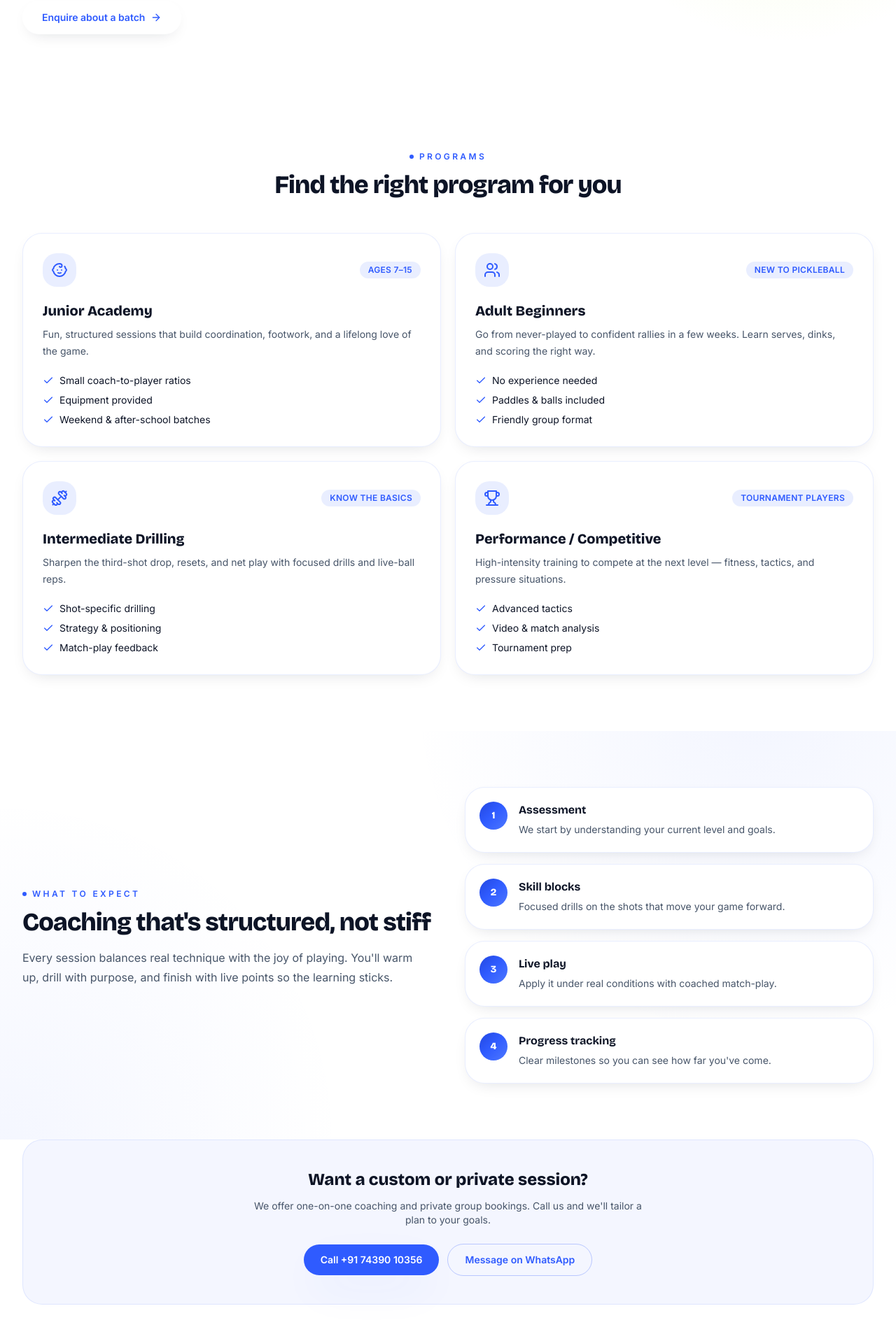
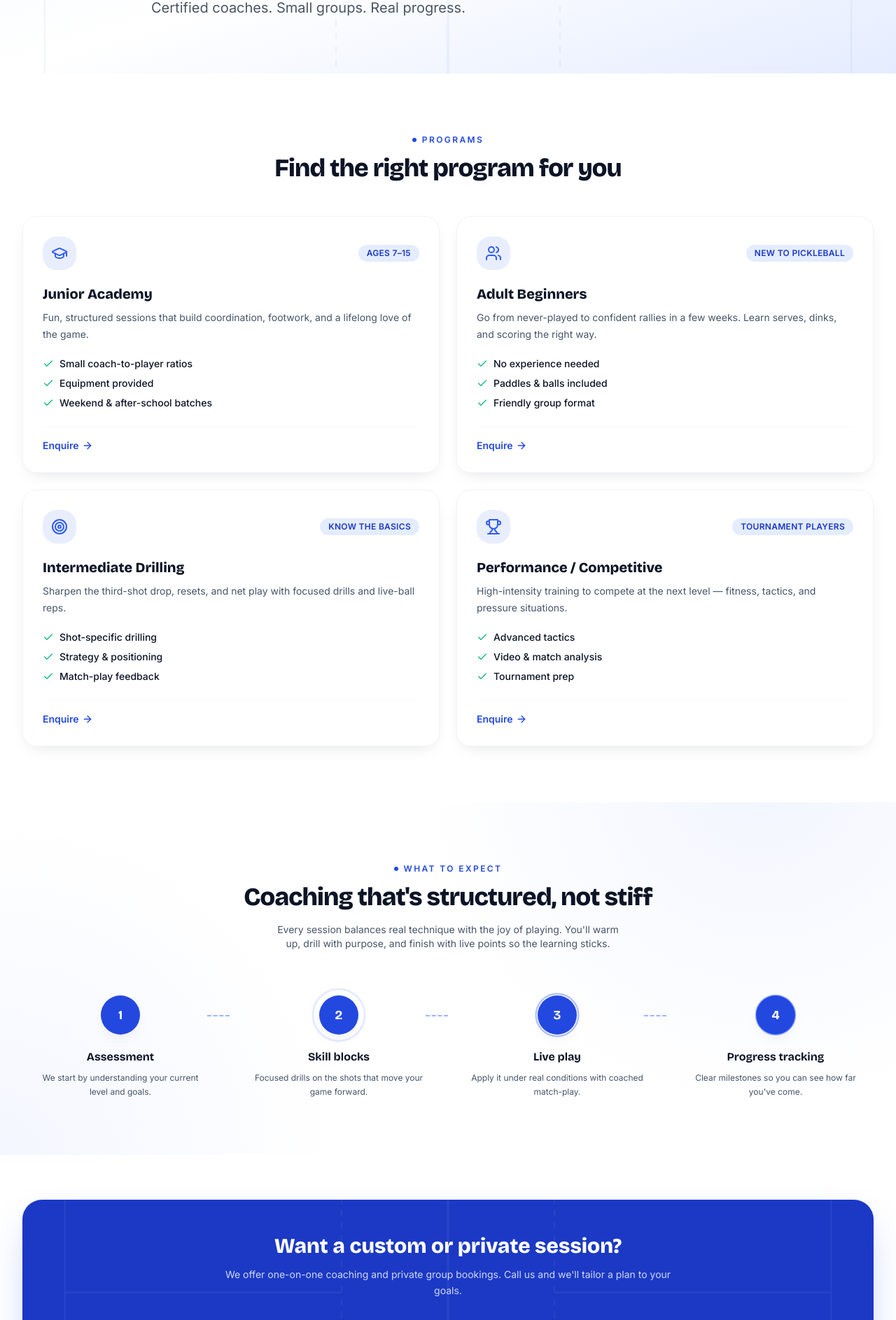
Before and after one commit to rg6830303/breathe-web, a Next.js app: page /coaching in a window 1280 px wide. Shown: the part 400-2287 px from the top of the page at 70% size. Built offline with nearby package versions, Linux system fonts and the light colour scheme; no server answers.

Commit message:
feat(group5): coaching page visual overhaul, program cards, animated steps

```diff
--- a/app/coaching/page.tsx
+++ b/app/coaching/page.tsx
@@ -1,20 +1,21 @@
-import type { Metadata } from "next";
+"use client";
+
 import Link from "next/link";
-import { ArrowRight, Baby, Check, Dumbbell, Trophy, Users } from "lucide-react";
+import { ArrowRight, Check, GraduationCap, Users, Target, Trophy } from "lucide-react";
 import { Footer } from "@/components/footer";
 import { Nav } from "@/components/nav";
-import { CTABand, Container, Eyebrow, SectionHeading } from "@/components/ui";
+import { CTABand, Container } from "@/components/ui";
+import { PageHero } from "@/components/ui/page-hero";
+import { ScrollReveal } from "@/components/motion/scroll-reveal";
+import { GlowCard } from "@/components/ui/glow-card";
+import { TiltCard } from "@/components/motion/tilt-card";
+import { CourtPatternBg } from "@/components/ui/court-pattern-bg";
+import { motion } from "framer-motion";
 import { site } from "@/lib/site";
-
-export const metadata: Metadata = {
-  title: "Coaching",
-  description:
-    "Pickleball coaching for all ages at Breathe Pickleball, Kaikhali — junior clinics, adult beginner courses, and advanced performance training.",
-};
 
 const programs = [
   {
-    icon: Baby,
+    icon: GraduationCap,
     name: "Junior Academy",
     audience: "Ages 7–15",
     desc: "Fun, structured sessions that build coordination, footwork, and a lifelong love of the game.",
@@ -28,7 +29,7 @@ const programs = [
     points: ["No experience needed", "Paddles & balls included", "Friendly group format"],
   },
   {
-    icon: Dumbbell,
+    icon: Target,
     name: "Intermediate Drilling",
     audience: "Know the basics",
     desc: "Sharpen the third-shot drop, resets, and net play with focused drills and live-ball reps.",
@@ -43,105 +44,158 @@ const programs = [
   },
 ];
 
+const steps = [
+  { title: "Assessment", text: "We start by understanding your current level and goals." },
+  { title: "Skill blocks", text: "Focused drills on the shots that move your game forward." },
+  { title: "Live play", text: "Apply it under real conditions with coached match-play." },
+  { title: "Progress tracking", text: "Clear milestones so you can see how far you've come." },
+];
+
 export default function CoachingPage() {
   return (
     <>
       <Nav />
-      <main>
-        <section className="brand-gradient brand-mesh relative overflow-hidden text-white">
-          <div className="court-lines absolute inset-0 opacity-25" />
-          <Container className="relative py-16 sm:py-20">
-            <Eyebrow light>Coaching</Eyebrow>
-            <h1 className="mt-3 max-w-3xl font-display text-3xl font-extrabold leading-tight sm:text-5xl">
-              Coaching for <span className="text-ball">every age and level</span>
-            </h1>
-            <p className="mt-5 max-w-2xl text-white/85 sm:text-lg">
-              Whether you've never held a paddle or you're chasing a podium, our certified coaches meet you where you are
-              and take you further. Small groups, real feedback, and a whole lot of fun.
-            </p>
-            <Link
-              href="/contact"
-              className="mt-8 inline-flex items-center gap-2 rounded-full bg-white px-7 py-3.5 text-sm font-bold text-brand shadow-soft transition hover:bg-ball hover:text-ink"
-            >
-              Enquire about a batch <ArrowRight className="h-4 w-4" />
-            </Link>
-          </Container>
-        </section>
+      <main className="overflow-x-hidden">
+        {/* Light Hero */}
+        <PageHero
+          dark={false}
+          label="Coaching"
+          title="Coaching for every age and level"
+          subtitle="Certified coaches. Small groups. Real progress."
+        />
 
-        <section className="px-4 py-20 sm:px-6 lg:px-8">
+        {/* Program Cards section */}
+        <section className="px-4 py-20 sm:px-6 lg:px-8 bg-white">
           <Container className="!px-0">
-            <SectionHeading center eyebrow="Programs" title="Find the right program for you" />
-            <div className="mt-12 grid gap-5 sm:grid-cols-2">
-              {programs.map(({ icon: Icon, name, audience, desc, points }) => (
-                <div key={name} className="flex flex-col rounded-3xl border border-brand/10 bg-white p-7 shadow-soft transition hover:-translate-y-1 hover:shadow-card">
+            <div className="text-center mb-12">
+              <span className="inline-flex items-center gap-2 text-xs font-bold tracking-[0.2em] uppercase text-brand-600">
+                <span className="w-1.5 h-1.5 rounded-full bg-brand-600" /> PROGRAMS
+              </span>
+              <h2 className="mt-3 font-display text-3xl font-extrabold leading-tight tracking-tight sm:text-4xl text-ink">
+                Find the right program for you
+              </h2>
+            </div>
+
+            <div className="grid gap-6 sm:grid-cols-2 lg:grid-cols-2">
+              {programs.map(({ icon: Icon, name, audience, desc, points }, i) => (
+                <ScrollReveal key={name} delay={i * 0.12} direction="up">
+                  <TiltCard maxTilt={4} className="h-full">
+                    <GlowCard className="h-full border border-brand/5 p-7 flex flex-col justify-between hover:shadow-card transition-all">
+                      <div>
                         <div className="flex items-center justify-between">
                           <div className="flex h-12 w-12 items-center justify-center rounded-2xl bg-brand/10 text-brand">
                             <Icon className="h-6 w-6" />
                           </div>
-                    <span className="rounded-full bg-brand/10 px-3 py-1 text-xs font-bold uppercase tracking-wide text-brand">
+                          <span className="rounded-full bg-brand-100 px-3 py-1 text-xs font-bold uppercase tracking-wide text-brand-700">
                             {audience}
                           </span>
                         </div>
                         <h3 className="mt-5 font-display text-xl font-extrabold text-ink">{name}</h3>
                         <p className="mt-2 text-sm leading-6 text-slatey">{desc}</p>
+
                         <ul className="mt-5 space-y-2">
                           {points.map((p) => (
-                      <li key={p} className="flex items-center gap-2 text-sm text-ink">
-                        <Check className="h-4 w-4 text-brand" /> {p}
+                            <li key={p} className="flex items-center gap-2 text-sm text-ink font-medium">
+                              <Check className="h-4 w-4 text-emerald-500 shrink-0" /> {p}
                             </li>
                           ))}
                         </ul>
+                      </div>
+
+                      <div className="mt-6 pt-4 border-t border-gray-50 flex justify-between items-center">
+                        <Link href="/contact" className="text-sm font-bold text-brand-600 hover:text-brand-800 transition-colors flex items-center gap-1 group">
+                          Enquire <ArrowRight className="h-4 w-4 transition-transform group-hover:translate-x-1" />
+                        </Link>
+                      </div>
+                    </GlowCard>
+                  </TiltCard>
+                </ScrollReveal>
+              ))}
+            </div>
+          </Container>
+        </section>
+
+        {/* 4-step process */}
+        <section className="section-light px-4 py-20 sm:px-6 lg:px-8 bg-brand-50">
+          <Container className="!px-0">
+            <div className="text-center mb-16">
+              <span className="inline-flex items-center gap-2 text-xs font-bold tracking-[0.2em] uppercase text-brand-600">
+                <span className="w-1.5 h-1.5 rounded-full bg-brand-600" /> WHAT TO EXPECT
+              </span>
+              <h2 className="mt-3 font-display text-3xl font-extrabold leading-tight tracking-tight sm:text-4xl text-ink">
+                Coaching that's structured, not stiff
+              </h2>
+              <p className="mt-4 text-sm text-slatey max-w-lg mx-auto">
+                Every session balances real technique with the joy of playing. You'll warm up, drill with purpose, and finish with live points so the learning sticks.
+              </p>
+            </div>
+
+            {/* Horizontal / Vertical layout */}
+            <div className="grid gap-8 md:grid-cols-4 relative">
+              {steps.map(({ title, text }, i) => (
+                <div key={title} className="relative flex flex-col items-center text-center">
+
+                  {/* Pulse ring animation */}
+                  <ScrollReveal direction="up" delay={i * 0.1} className="relative flex items-center justify-center">
+                    <div className="relative flex h-14 w-14 items-center justify-center rounded-full bg-brand-600 text-white font-display text-lg font-bold shadow-soft z-10">
+                      {i + 1}
+                      {/* Active step pulsing effect */}
+                      <motion.div
+                        animate={{ scale: [1, 1.5, 1], opacity: [0.5, 0, 0.5] }}
+                        transition={{ repeat: Infinity, duration: 2.5, ease: "easeOut", delay: i * 0.5 }}
+                        className="absolute inset-0 rounded-full border-2 border-brand-500 -z-10"
+                      />
+                    </div>
+                  </ScrollReveal>
+
+                  <ScrollReveal direction="up" delay={i * 0.1 + 0.05}>
+                    <h3 className="mt-5 font-display text-base font-bold text-ink">{title}</h3>
+                    <p className="mt-2 text-xs leading-5 text-slatey px-4">{text}</p>
+                  </ScrollReveal>
+
+                  {/* Desktop connector arrows */}
+                  {i < 3 && (
+                    <motion.div
+                      initial={{ x: -20, opacity: 0 }}
+                      whileInView={{ x: 0, opacity: 1 }}
+                      viewport={{ once: true }}
+                      transition={{ delay: i * 0.2 + 0.3, duration: 0.5 }}
+                      className="absolute top-7 -right-4 translate-x-1/2 w-8 h-0.5 border-t-2 border-dashed border-brand-300 hidden md:block"
+                    />
+                  )}
                 </div>
               ))}
             </div>
           </Container>
         </section>
 
-        {/* How sessions run */}
-        <section className="section-light px-4 py-20 sm:px-6 lg:px-8">
-          <Container className="!px-0 grid gap-12 lg:grid-cols-[1fr_1fr] lg:items-center">
-            <SectionHeading
-              eyebrow="What to expect"
-              title="Coaching that's structured, not stiff"
-              description="Every session balances real technique with the joy of playing. You'll warm up, drill with purpose, and finish with live points so the learning sticks."
-            />
-            <div className="grid gap-4">
-              {[
-                ["Assessment", "We start by understanding your current level and goals."],
-                ["Skill blocks", "Focused drills on the shots that move your game forward."],
-                ["Live play", "Apply it under real conditions with coached match-play."],
-                ["Progress tracking", "Clear milestones so you can see how far you've come."],
-              ].map(([title, text], i) => (
-                <div key={title} className="flex items-start gap-4 rounded-3xl border border-brand/10 bg-white p-5 shadow-soft">
-                  <span className="flex h-10 w-10 shrink-0 items-center justify-center rounded-2xl brand-gradient font-display text-sm font-extrabold text-white">
-                    {i + 1}
-                  </span>
-                  <div>
-                    <h3 className="font-display text-base font-bold text-ink">{title}</h3>
-                    <p className="mt-1 text-sm leading-6 text-slatey">{text}</p>
+        {/* Private Sessions CTA block */}
+        <section className="px-4 py-16 sm:px-6 lg:px-8 bg-white">
+          <Container className="!px-0">
+            <ScrollReveal direction="up">
+              <div className="bg-brand-700 text-white rounded-3xl p-8 md:p-12 relative overflow-hidden shadow-glow">
+                <CourtPatternBg className="absolute inset-0 opacity-5 w-full h-full object-cover" />
+                <div className="relative text-center max-w-2xl mx-auto">
+                  <h2 className="font-display text-2xl md:text-3xl font-extrabold">Want a custom or private session?</h2>
+                  <p className="mt-3 text-sm text-white/80 leading-relaxed">
+                    We offer one-on-one coaching and private group bookings. Call us and we'll tailor a plan to your goals.
+                  </p>
+
+                  <div className="mt-8 flex flex-col sm:flex-row items-center justify-center gap-4">
+                    <motion.div whileHover={{ scale: 1.04 }} whileTap={{ scale: 0.96 }} className="w-full sm:w-auto">
+                      <a href={site.phoneHref} className="inline-flex w-full sm:w-auto items-center justify-center rounded-full bg-white px-7 py-3 text-sm font-bold text-brand shadow-soft hover:bg-gray-50 transition-colors">
+                        Call {site.phoneDisplay}
+                      </a>
+                    </motion.div>
+                    <motion.div whileHover={{ scale: 1.04 }} whileTap={{ scale: 0.96 }} className="w-full sm:w-auto">
+                      <a href={site.whatsappHref} target="_blank" rel="noopener noreferrer" className="inline-flex w-full sm:w-auto items-center justify-center rounded-full bg-lime text-gray-900 px-7 py-3 text-sm font-bold shadow-soft hover:bg-lime-dark transition-colors">
+                        Message on WhatsApp
+                      </a>
+                    </motion.div>
                   </div>
                 </div>
-              ))}
               </div>
-          </Container>
-        </section>
-
-        <section className="px-4 pb-4 sm:px-6 lg:px-8">
-          <Container className="!px-0">
-            <div className="rounded-3xl border border-brand/10 bg-brand/5 p-8 text-center sm:p-10">
-              <h2 className="font-display text-2xl font-extrabold text-ink">Want a custom or private session?</h2>
-              <p className="mx-auto mt-3 max-w-xl text-sm text-slatey">
-                We offer one-on-one coaching and private group bookings. Call us and we'll tailor a plan to your goals.
-              </p>
-              <div className="mt-6 flex flex-col items-center justify-center gap-3 sm:flex-row">
-                <a href={site.phoneHref} className="inline-flex items-center gap-2 rounded-full bg-brand px-6 py-3 text-sm font-bold text-white shadow-glow transition hover:bg-brand-600">
-                  Call {site.phoneDisplay}
-                </a>
-                <a href={site.whatsappHref} target="_blank" rel="noopener noreferrer" className="inline-flex items-center gap-2 rounded-full border border-brand/30 px-6 py-3 text-sm font-bold text-brand transition hover:bg-brand/5">
-                  Message on WhatsApp
-                </a>
-              </div>
-            </div>
+            </ScrollReveal>
           </Container>
         </section>
 
```
Lines whose indentation alone changed are shown as unchanged.
